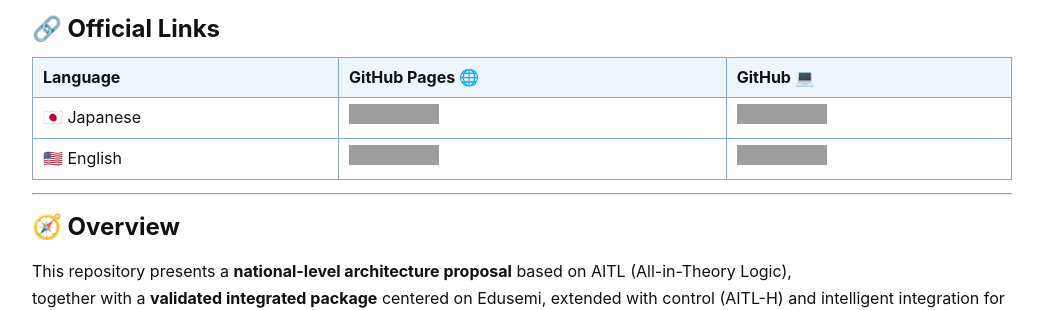
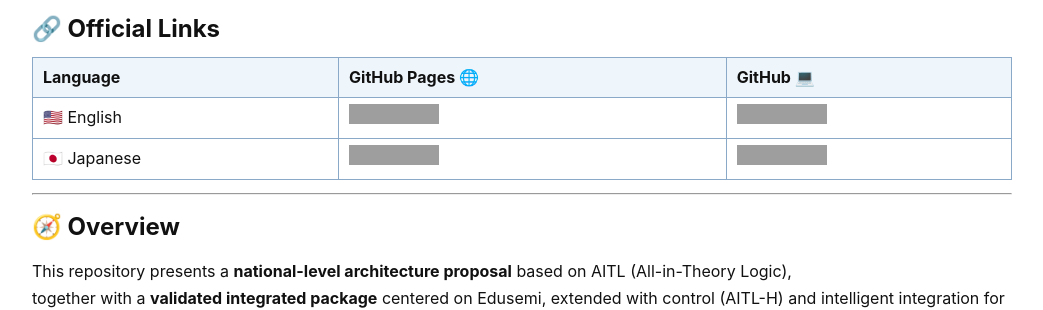
Before and after one commit to Samizo-AITL/AITL-Strategy-Proposal, a Jekyll site: the page built from en/index.md, in a window 1280 px wide and 900 px high, cut to the strip 282-592 px from the top of the window. Shown: the whole strip, without its empty margins (118-1161 px from the left). Built offline with Jekyll 4.4.1, drawn with Linux system fonts in a browser that asks for light colours; grey boxes are pictures that could not be loaded.

```diff
--- a/en/index.md
+++ b/en/index.md
@@ -22,8 +22,8 @@ title: AITL-Strategy-Proposal (EN)
 
 | Language | GitHub Pages 🌐 | GitHub 💻 |
 |----------|----------------|-----------|
+| 🇺🇸 English | [![GitHub Pages EN](https://img.shields.io/badge/GitHub%20Pages-English-brightgreen?logo=github)](https://samizo-aitl.github.io/AITL-Strategy-Proposal/en/) | [![GitHub Repo EN](https://img.shields.io/badge/GitHub-English-blue?logo=github)](https://github.com/Samizo-AITL/AITL-Strategy-Proposal/tree/main/en) |
 | 🇯🇵 Japanese | [![GitHub Pages JP](https://img.shields.io/badge/GitHub%20Pages-Japanese-brightgreen?logo=github)](https://samizo-aitl.github.io/AITL-Strategy-Proposal/) | [![GitHub Repo JP](https://img.shields.io/badge/GitHub-Japanese-blue?logo=github)](https://github.com/Samizo-AITL/AITL-Strategy-Proposal) |
-| 🇺🇸 English | [![GitHub Pages EN](https://img.shields.io/badge/GitHub%20Pages-English-brightgreen?logo=github)](https://samizo-aitl.github.io/AITL-Strategy-Proposal/en/) | [![GitHub Repo EN](https://img.shields.io/badge/GitHub-English-blue?logo=github)](https://github.com/Samizo-AITL/AITL-Strategy-Proposal/tree/main/en) |
 
 ---
 
```
